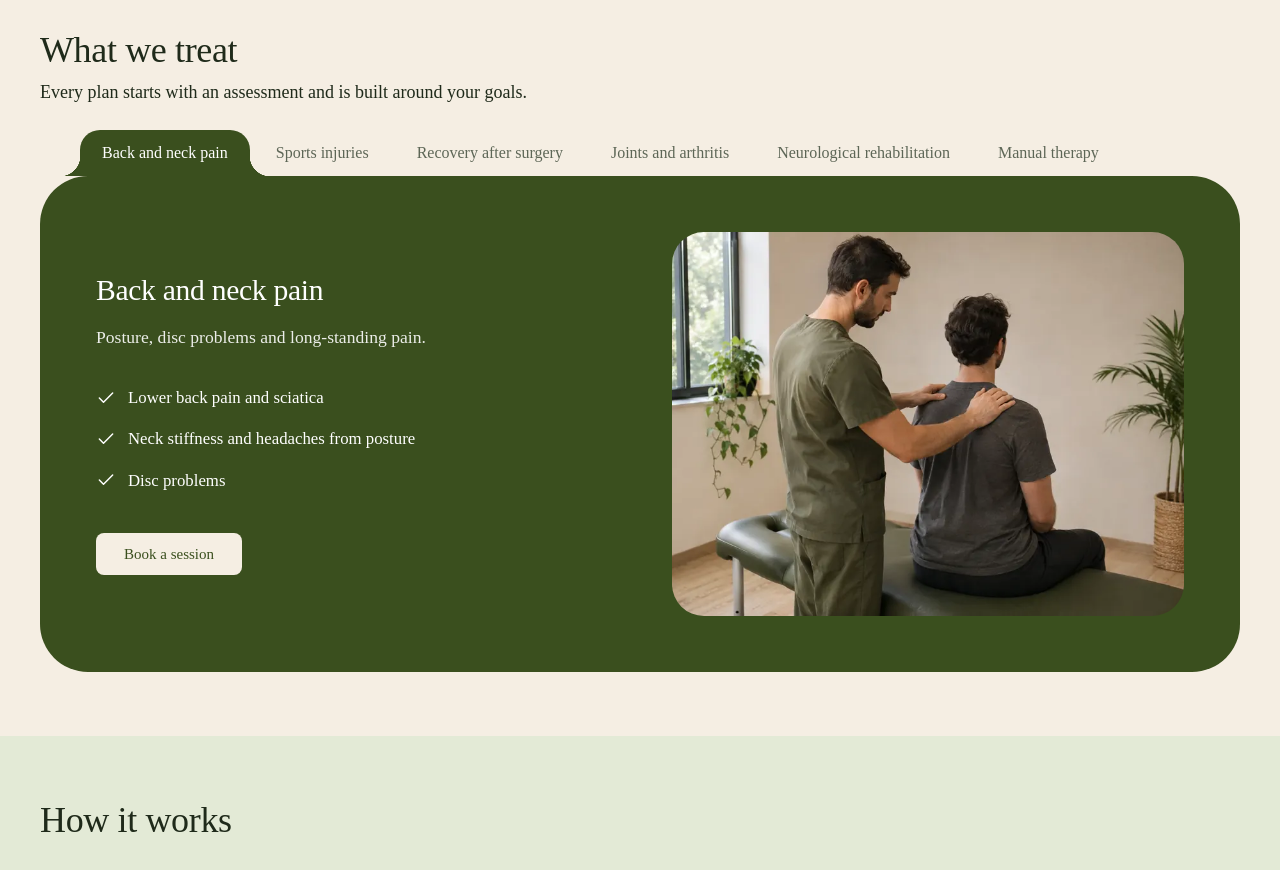
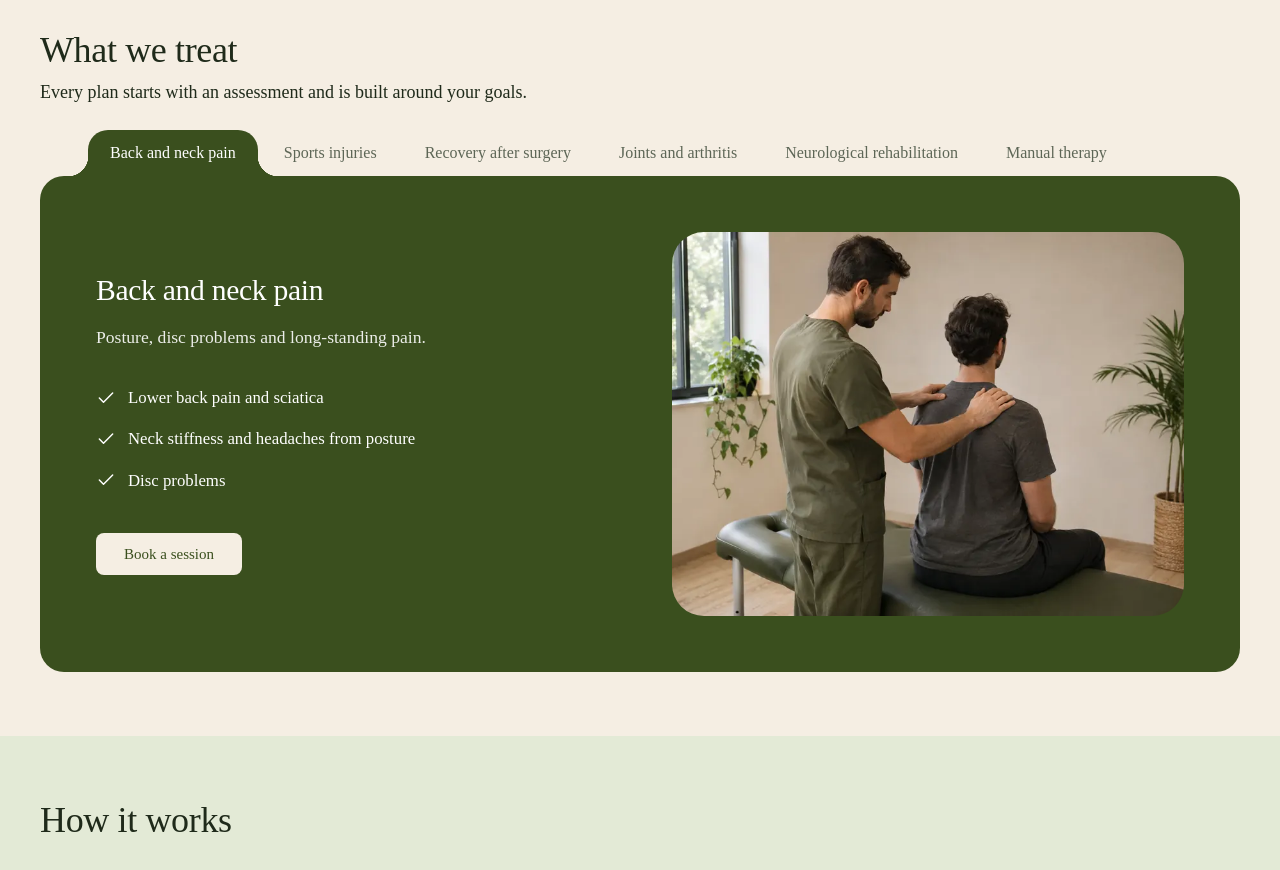
Before and after one commit to manarnofal2004/physio-clinic, a React (Vite) app in the folder client/: page / in a window 1280 px wide. Shown: the part 684-1554 px from the top of the page. Built offline with nearby package versions, Linux system fonts and the light colour scheme; a web font is replaced by a local one.

Commit message:
fix(client): close the gap between the selected tab and the panel corner

```diff
--- a/client/src/features/landing/ServicesSection.tsx
+++ b/client/src/features/landing/ServicesSection.tsx
@@ -58,6 +58,7 @@ export const ServicesSection = () => {
   // A square outside the tab's bottom corner, filled with the tab's colour except
   // for a quarter circle, which draws the inward curve.
   const shoulder = (side: "start" | "end", color: string) => {
+    // The RTL style plugin does not mirror gradient positions, so pick the side here.
     const atLeft = (side === "start") !== isRtl;
     return {
       content: '""',
@@ -85,7 +86,7 @@ export const ServicesSection = () => {
         sx={{
           display: "flex",
           gap: 0.5,
-          px: { xs: 2.5, md: 5 },
+          px: { xs: 3, md: 6 }, // keeps the first tab's curve off the panel's round corner
           overflowX: "auto",
           scrollbarWidth: "none",
         }}
@@ -144,7 +145,7 @@ export const ServicesSection = () => {
         sx={{
           bgcolor: panelColor,
           color: "common.white",
-          borderRadius: 6,
+          borderRadius: 3, // 24px: small enough that the tab shoulders sit on the straight edge
           p: { xs: 3, md: 7 },
           display: "grid",
           gridTemplateColumns: { md: "1fr 1fr" },
```
